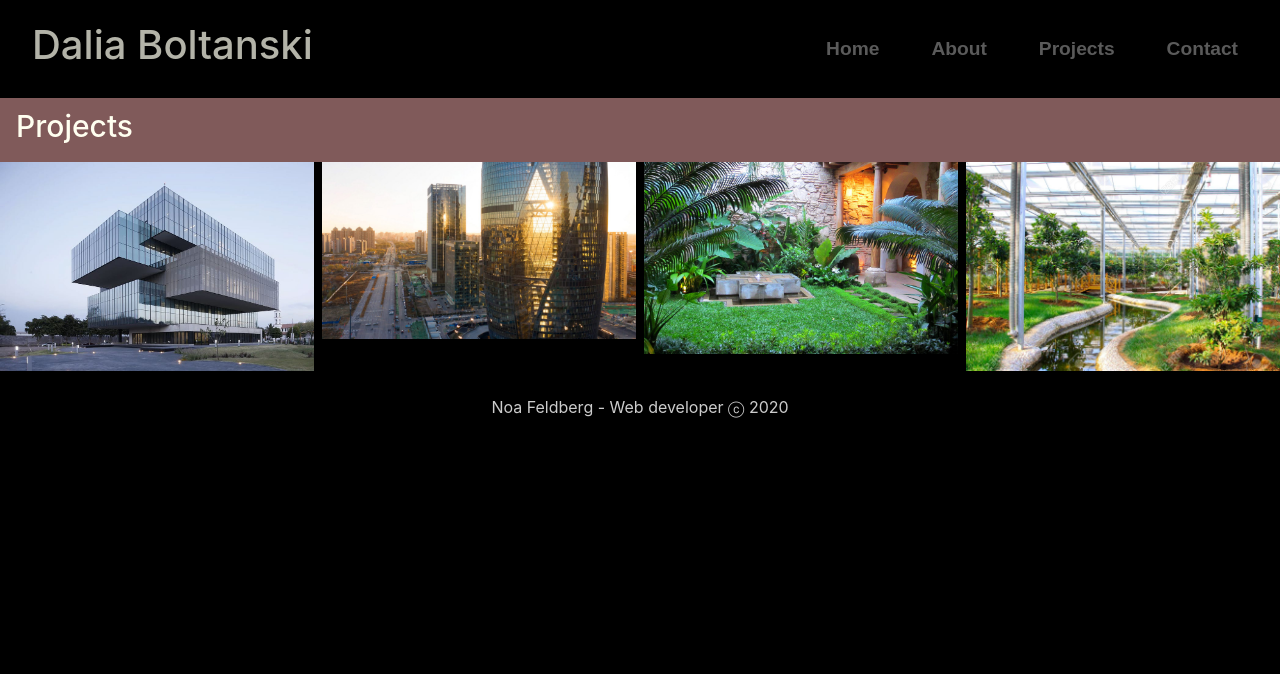
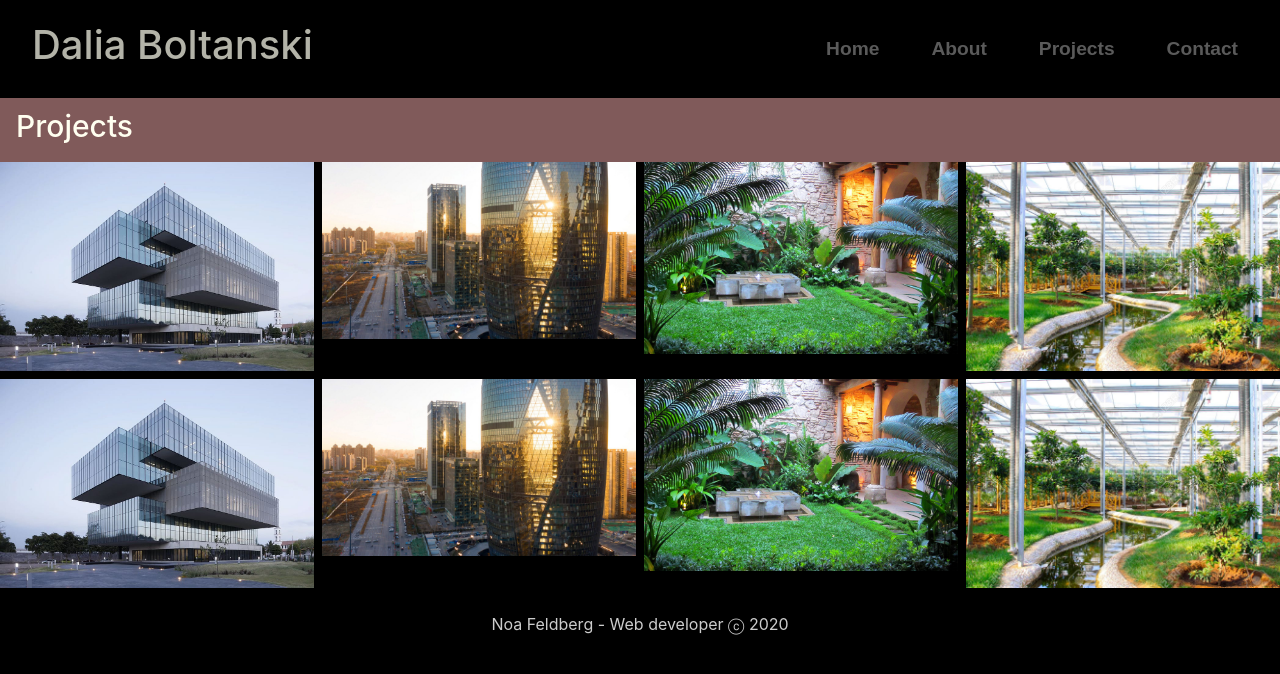
Before and after one commit to noaFeldberg/WebApp-Dalia, a React (Create React App) app: page /projects in a window 1280 px wide. Shown: the top 674 px of the page. Built offline with nearby package versions, Linux system fonts and the light colour scheme; a web font is replaced by a local one.

Commit message:
add another projects row

```diff
--- a/src/cards.js
+++ b/src/cards.js
@@ -23,6 +23,26 @@ const cards = [
       key: 4,
       title: "Project4",
       Img: img7
+    },
+    {
+      key: 1,
+      title: "Project1",
+      Img: img4
+    },
+    {
+      key: 2,
+      title: "Project2",
+      Img: img8
+    },
+    {
+      key: 3,
+      title: "Project3",
+      Img: img3
+    },
+    {
+      key: 4,
+      title: "Project4",
+      Img: img7
     }
   ];
 
```
